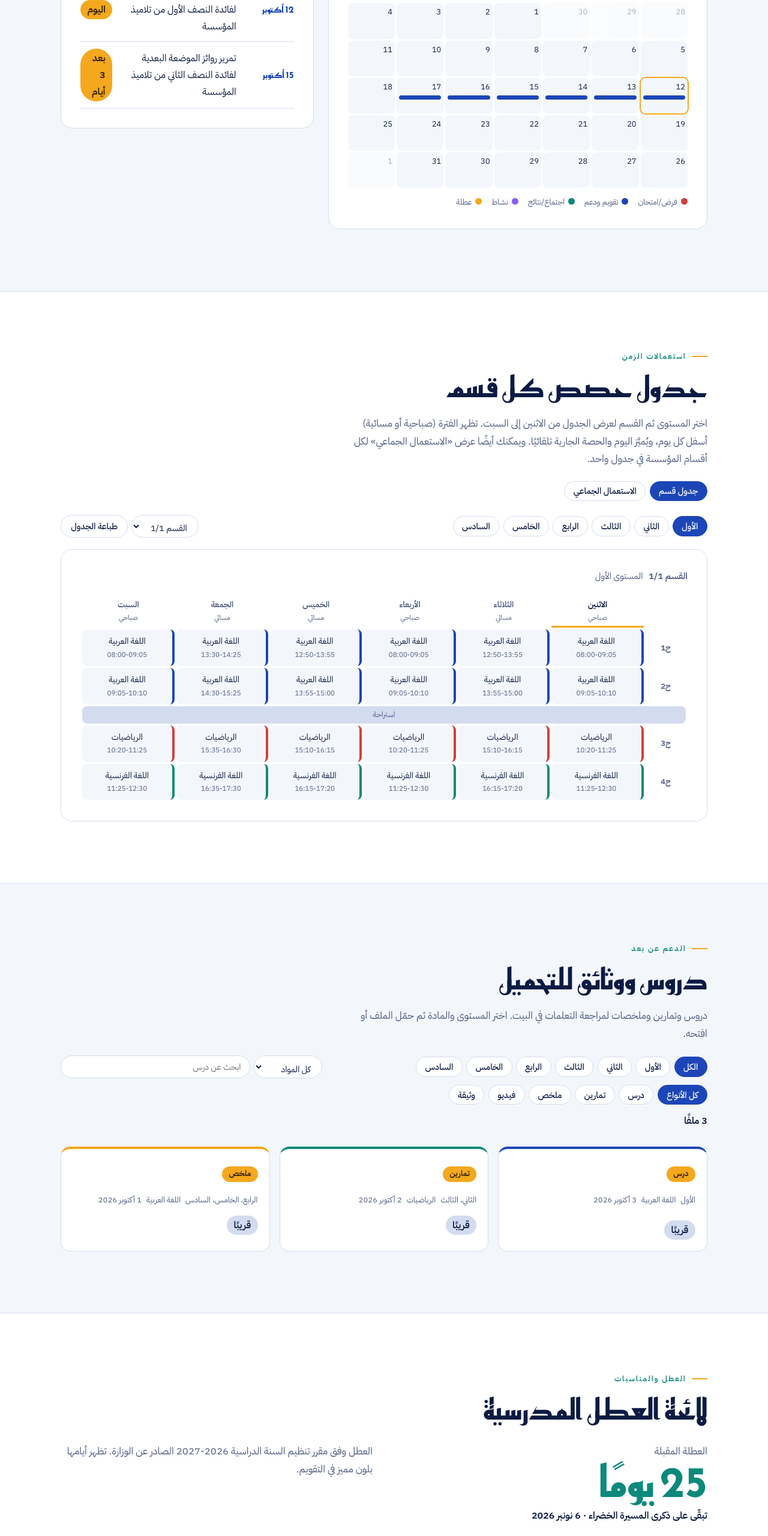
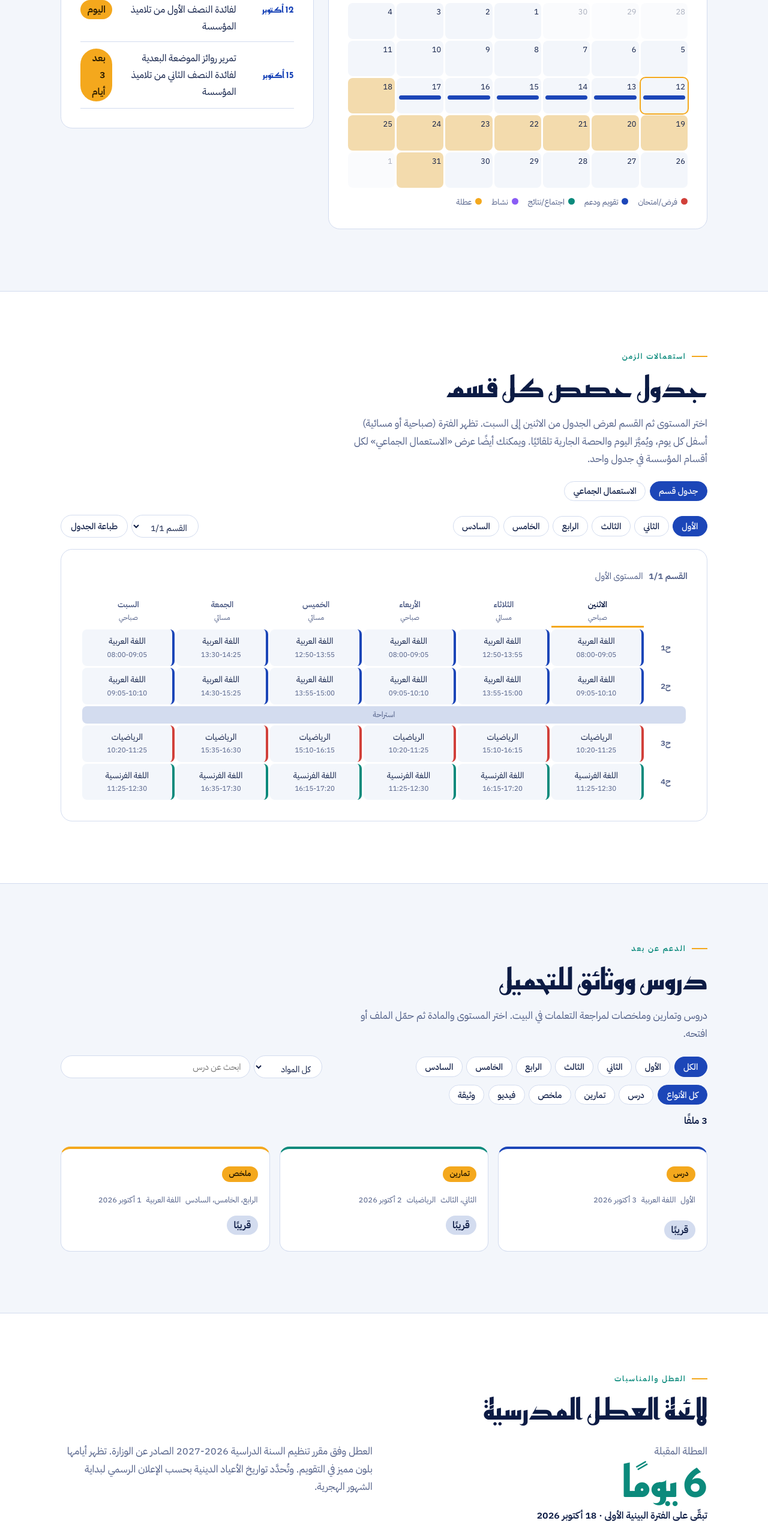
Before and after one commit to profamine/ecoleessalamalhaouz-, a plain HTML site: page index.html in a window 1280 px wide. Shown: the part 2340-4900 px from the top of the page at 60% size. Drawn offline with Linux system fonts and the light colour scheme.

Commit message:
Add files via upload

```diff
--- a/data.js
+++ b/data.js
@@ -95,17 +95,25 @@ window.SALAM={
   {start:"2026-10-12",end:"2026-10-14",title:"تمرير روائز الموضعة البعدية لفائدة النصف الأول من تلاميذ المؤسسة",type:"eval",levels:[1,2,3]},
   {start:"2026-10-15",end:"2026-10-17",title:"تمرير روائز الموضعة البعدية لفائدة النصف الثاني من تلاميذ المؤسسة",type:"eval",levels:[4,5,6]},
   ],
-  /* العطل وفق مقرر تنظيم السنة الدراسية 2026-2027. أضيفوا الفترة البينية الأولى والثانية والأعياد الدينية عند تأكيد تواريخها. */
+  /* العطل المدرسية برسم الموسم الدراسي 2026-2027.
+     عطلة بتاريخ ميلادي: {title, start, end(اختياري)} — تظهر في التقويم والعدّ التنازلي.
+     عطلة بتاريخ هجري فقط (الأعياد الدينية): {title, when:"النص الظاهر", days:"عدد الأيام", order:"تاريخ تقريبي للترتيب فقط"} — لا تظهر في التقويم حتى تضيفوا start/end عند الإعلان الرسمي. */
   holidays:[
+    {title:"الفترة البينية الأولى",start:"2026-10-18",end:"2026-10-25"},
+    {title:"عيد الوحدة",start:"2026-10-31"},
     {title:"ذكرى المسيرة الخضراء",start:"2026-11-06"},
     {title:"عيد الاستقلال",start:"2026-11-18"},
-    {title:"رأس السنة الميلادية",start:"2027-01-01"},
+    {title:"الفترة البينية الثانية",start:"2026-12-06",end:"2026-12-13"},
+    {title:"فاتح السنة الميلادية",start:"2027-01-01"},
     {title:"ذكرى تقديم وثيقة الاستقلال",start:"2027-01-11"},
     {title:"رأس السنة الأمازيغية",start:"2027-01-14"},
     {title:"عطلة منتصف السنة الدراسية",start:"2027-01-24",end:"2027-01-31"},
+    {title:"عيد الفطر",when:"من 29 رمضان إلى 2 شوال 1448 هـ",days:"3/4 ",order:"2027-03-10"},
     {title:"الفترة البينية الثالثة",start:"2027-03-21",end:"2027-03-28"},
     {title:"عيد الشغل",start:"2027-05-01"},
-    {title:"الفترة البينية الرابعة",start:"2027-05-09",end:"2027-05-16"}
+    {title:"الفترة البينية الرابعة",start:"2027-05-09",end:"2027-05-16"},
+    {title:"عيد الأضحى",when:"من 9 إلى 11 ذي الحجة 1448 هـ",days:"3",order:"2027-05-17"},
+    {title:"فاتح محرم",when:"فاتح محرم 1449 هـ",days:"1",order:"2027-06-06"}
   ],
   clubReg:{open:true,until:""},   // until: آخر يوم للتسجيل (YYYY-MM-DD) أو فارغ
   faq:[
--- a/index.html
+++ b/index.html
@@ -382,7 +382,7 @@ html{-webkit-text-size-adjust:100%;text-size-adjust:100%}
 <section id="holidays" class="alt"><div class="wrap">
   <p class="eyebrow">العطل والمناسبات</p><h2>لائحة العطل المدرسية</h2>
   <div class="two2"><div><p class="lead" style="margin-top:0">العطلة المقبلة</p><div class="cnt" id="hc"></div><p id="hn" style="font-weight:600;margin-top:.4rem"></p></div>
-  <p class="lead" style="margin-top:0">العطل وفق مقرر تنظيم السنة الدراسية 2026-2027 الصادر عن الوزارة. تظهر أيامها بلون مميز في التقويم.</p></div>
+  <p class="lead" style="margin-top:0">العطل وفق مقرر تنظيم السنة الدراسية 2026-2027 الصادر عن الوزارة. تظهر أيامها بلون مميز في التقويم. وتُحدَّد تواريخ الأعياد الدينية بحسب الإعلان الرسمي لبداية الشهور الهجرية.</p></div>
   <div class="tw"><table class="hl"><thead><tr><th>العطلة</th><th>البداية</th><th>النهاية</th><th>الأيام</th></tr></thead><tbody id="ht"></tbody></table></div>
 </div></section>
 
@@ -591,7 +591,7 @@ html{-webkit-text-size-adjust:100%;text-size-adjust:100%}
     function dt(l,v,req){if(v&&!re.test(v))m.push(l+': التاريخ «'+v+'» يجب أن يكون بالشكل 2026-11-20');else if(req&&!v)m.push(l+': التاريخ ناقص')}
     (D.announcements||[]).forEach(function(a,i){dt('إعلان '+(i+1),a.date,1);dt('إعلان '+(i+1)+' (expires)',a.expires);if(!a.title)m.push('إعلان '+(i+1)+': العنوان ناقص')});
     (D.events||[]).forEach(function(e,i){dt('موعد '+(i+1),e.start,1);dt('موعد '+(i+1)+' (end)',e.end);if(['exam','eval','meet','act'].indexOf(e.type)<0)m.push('موعد '+(i+1)+': النوع «'+e.type+'» غير معروف (exam|eval|meet|act)')});
-    (D.holidays||[]).forEach(function(h,i){dt('عطلة '+(i+1),h.start,1);dt('عطلة '+(i+1)+' (end)',h.end)});
+    (D.holidays||[]).forEach(function(h,i){dt('عطلة '+(i+1),h.start,!h.when);dt('عطلة '+(i+1)+' (end)',h.end);dt('عطلة '+(i+1)+' (order)',h.order);if(!h.start&&!h.when)m.push('عطلة '+(i+1)+': أضيفوا start أو when')});
     (D.gallery||[]).forEach(function(g,i){if(!C[g.cat])m.push('صورة '+(i+1)+' ('+g.file+'): التصنيف «'+g.cat+'» غير موجود في galleryCats');var im=new Image();im.onerror=function(){add('الصورة غير موجودة: img/'+g.file)};im.src='img/'+g.file});
     (D.remote&&D.remote.items||[]).forEach(function(r,i){if(r.file&&!/^https?:/.test(r.file)){var x=new XMLHttpRequest();x.open('HEAD',r.file);x.onload=function(){if(x.status>=400)add('الملف غير موجود: '+r.file)};x.send()}});
     function add(t){m.push(t);draw()}
@@ -707,7 +707,7 @@ var U=A.filter(function(a){return a.urgent})[0];
 if(U){var b=$('#alertbar');b.hidden=false;b.firstElementChild.innerHTML='<b>مستعجل:</b> <a href="#news">'+esc(U.title)+'</a>'}
 
 /* events + holidays */
-var H=D.holidays.slice().sort(function(a,b){return pd(a.start)-pd(b.start)});
+var HA=D.holidays.slice().sort(function(a,b){return pd(a.start||a.order||'2099-01-01')-pd(b.start||b.order||'2099-01-01')}),H=HA.filter(function(h){return h.start});
 var E=D.events.map(function(e){return {s:e.start,e:e.end||e.start,t:e.title,k:e.type,l:e.levels}}).concat(H.map(function(h){return {s:h.start,e:h.end||h.start,t:h.title,k:'holiday'}}));
 var lv=0,cy=T.getFullYear(),cm=T.getMonth();
 function ok(e){return !lv||!e.l||e.l.indexOf(lv)>-1}
@@ -741,7 +741,9 @@ $('#ics').onclick=function(){
 var nx=H.filter(function(h){return df(h.end||h.start)>=0})[0];
 if(nx){var n0=df(nx.start);$('#hc').innerHTML=n0>0?'<span class="num">'+n0+'</span> يومًا':'الآن';$('#hn').textContent=(n0>0?'تبقّى على ':'نحن في ')+nx.title+' · '+fd(nx.start)}
 else{$('#hc').textContent='—';$('#hn').textContent='لا عطل مقبلة مسجلة'}
-$('#ht').innerHTML=H.map(function(h){var e=h.end||h.start,n=Math.round((pd(e)-pd(h.start))/864e5)+1;
+$('#ht').innerHTML=HA.map(function(h){
+  if(!h.start){return '<tr'+(h.order&&df(h.order)<0?' class="p"':'')+'><td>'+esc(h.title)+'</td><td colspan="2">'+esc(h.when||'')+'</td><td><span class="num">'+esc(h.days||'—')+'</span></td></tr>'}
+  var e=h.end||h.start,n=Math.round((pd(e)-pd(h.start))/864e5)+1;
   return '<tr'+(df(e)<0?' class="p"':'')+'><td>'+esc(h.title)+'</td><td>'+fd(h.start)+'</td><td>'+fd(e)+'</td><td><span class="num">'+n+'</span></td></tr>'}).join('');
 
 /* clubs */
```
